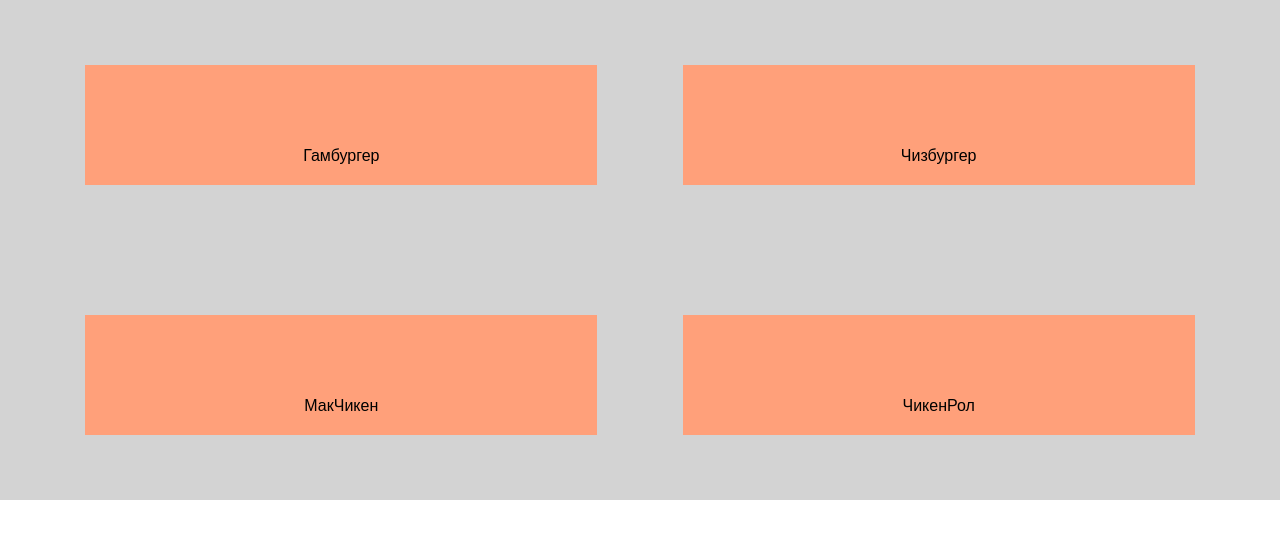
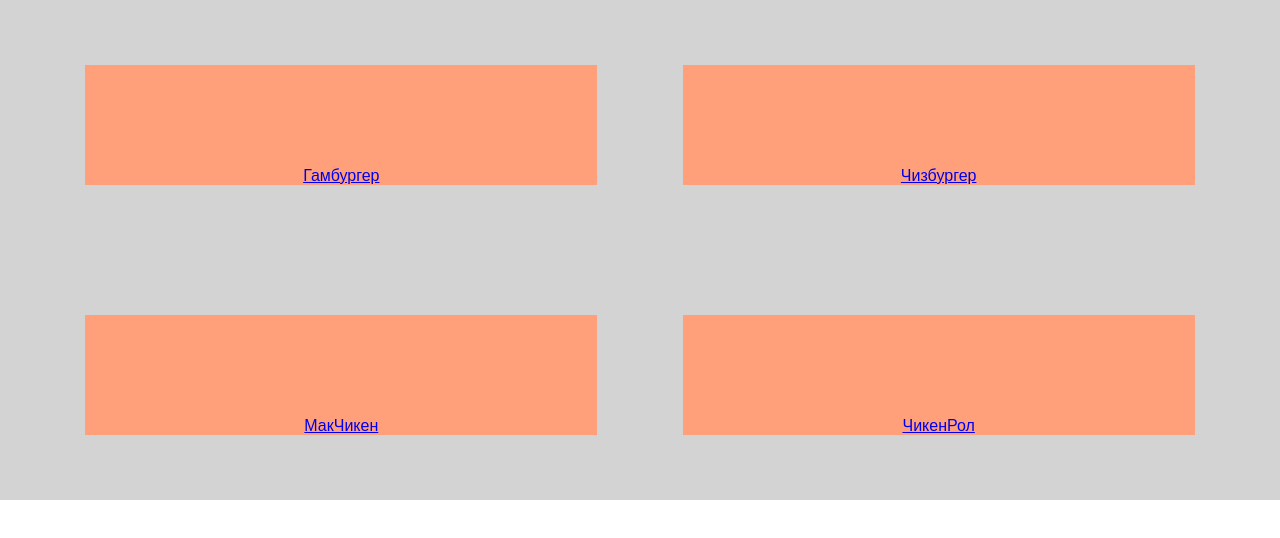
Before and after one commit to reactb0y1/codempire, a React (Create React App) app: page / in a window 1280 px wide. Shown: the top 538 px of the page. Built offline with nearby package versions, Linux system fonts and the light colour scheme.

Commit message:
chr Menu Название пункта меню теперь Linl`ом

```diff
--- a/src/Menu/Menu.js
+++ b/src/Menu/Menu.js
@@ -1,6 +1,7 @@
 import React, {Component} from 'react'
 import './Menu.css'
 import Edit from './Edit/Edit'
+import {Link} from 'react-router-dom'
 
 class Menu extends Component {
     state = {
@@ -18,7 +19,7 @@
 
         const item = menuItems.map((menuItem) =>
             <li className='menuItem'>
-                <p className='menuItemP'>{menuItem.name}</p>
+                <Link to='/edit'>{menuItem.name}</Link>
             </li>
         )
 
```
